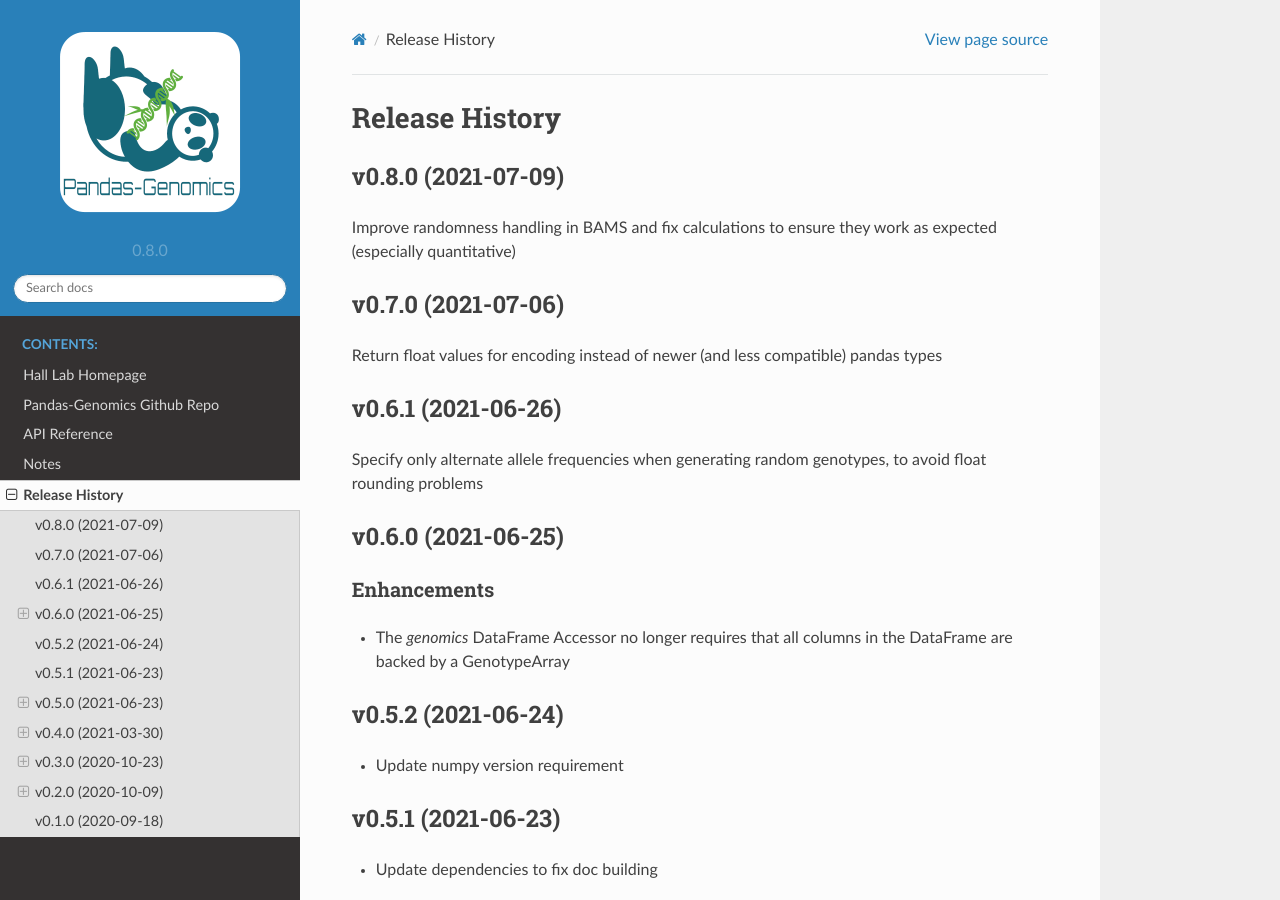
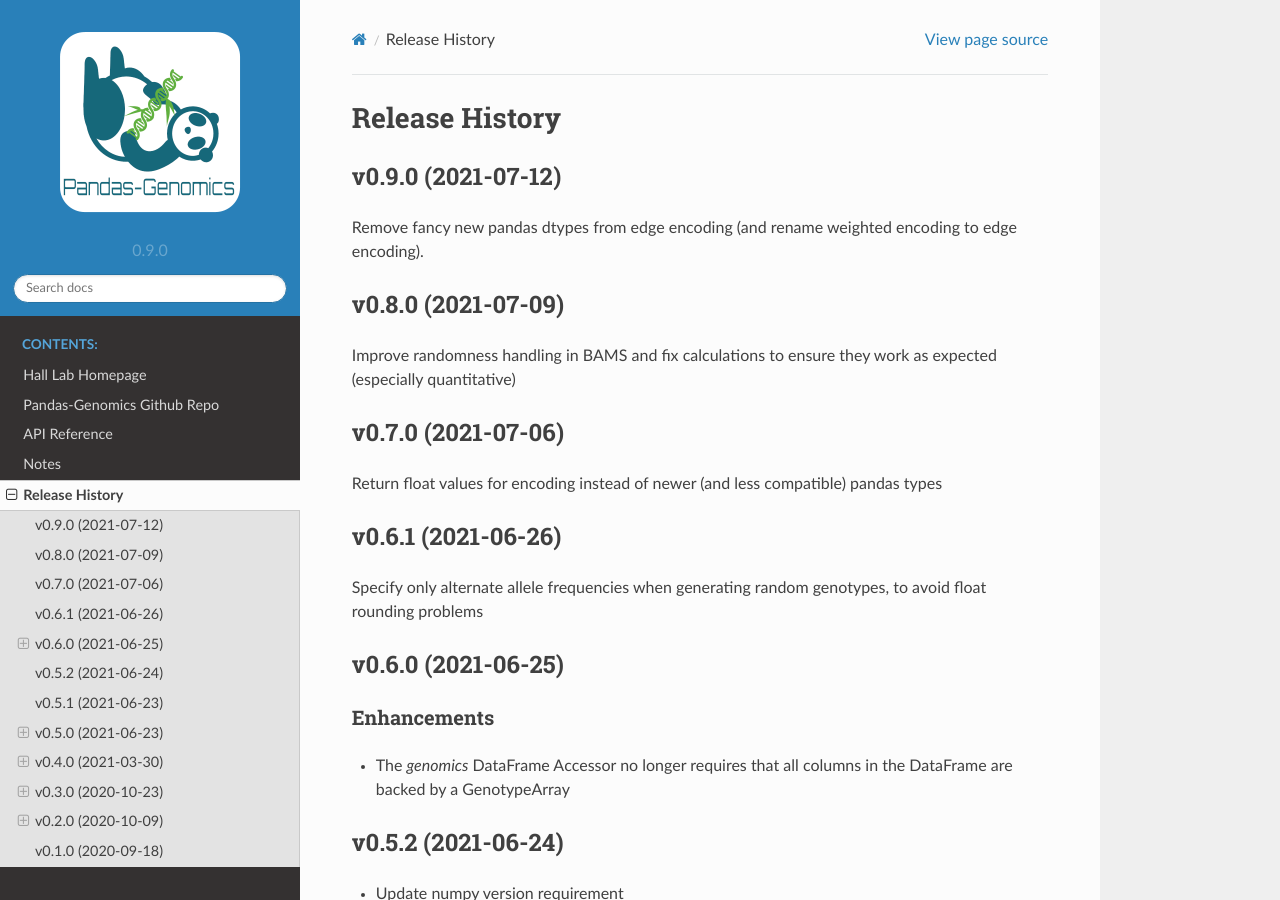
Before and after one commit to HallLab/pandas-genomics, a Sphinx documentation site: the page built from docs/release-history.rst, in a window 1280 px wide and 900 px high. Built offline with Sphinx 7.4.7 and the Read the Docs theme 2.0.0, drawn with Linux system fonts in a browser that asks for light colours.

Commit message:
Version 0.9.0

```diff
--- a/docs/release-history.rst
+++ b/docs/release-history.rst
@@ -1,6 +1,11 @@
 ===============
 Release History
 ===============
+
+v0.9.0 (2021-07-12)
+-------------------
+
+Remove fancy new pandas dtypes from edge encoding (and rename weighted encoding to edge encoding).
 
 v0.8.0 (2021-07-09)
 -------------------
--- a/pyproject.toml
+++ b/pyproject.toml
@@ -1,6 +1,6 @@
 [tool.poetry]
 name = "pandas-genomics"
-version = "0.8.0"
+version = "0.9.0"
 description = "Pandas ExtensionDtypes and ExtensionArray for working with genomics data"
 license = "BSD-3-Clause"
 authors = ["John McGuigan <jrm5100@psu.edu>"]
```
